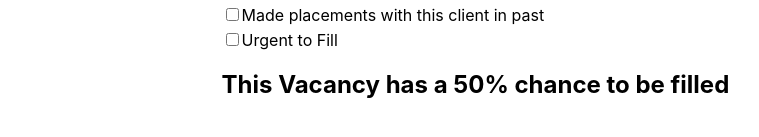
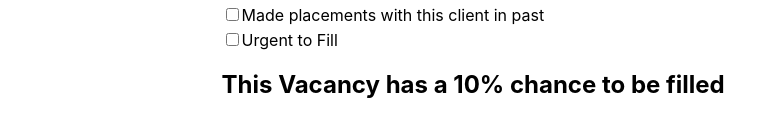
Before and after one commit to jpblicer/VacancyRiskCalculator, a React (Create React App) app: page / in a window 1280 px wide. Shown: the part 407-544 px from the top of the page, without its empty margins (316-1075 px from the left). Built offline with nearby package versions, Linux system fonts and the light colour scheme.

Commit message:
create useState for checkbox for coreArea, on true add 10 to the totalRisk variable

```diff
--- a/src/components/RiskCalculator.js
+++ b/src/components/RiskCalculator.js
@@ -10,13 +10,15 @@ function RiskCalculator(){
     const [interviewCriteriaOne, setInterviewCriteriasOne] = useState('2');
     const [interviewCriteriaTwo, setInterviewCriteriasTwo] = useState('2');
     const [interviewCriteriaThree, setInterviewCriteriasThree] = useState('2');
+    const [coreArea, setCoreArea] = useState(false);
+
 
     const totalFee = (expectedBill * (feePercentage/100));
-    const threeCriteriaScore = ((Number(interviewCriteriaOne) + Number(interviewCriteriaTwo) + Number(interviewCriteriaThree)) / 3)
+    const threeCriteriaScore = ((Number(interviewCriteriaOne) + Number(interviewCriteriaTwo) + Number(interviewCriteriaThree)) / 3);
 
 
 
-    const totalRisk = 50;
+    let totalRisk = 10 +(coreArea ? 10 : 0)
 
 return(
     <form>
@@ -111,8 +113,16 @@ return(
             <input className="clientCommunication" type="checkbox" value="10"></input>
             <label htmlFor="clientCommunication">Client Communicates Well</label>
         </div>
+
+
         <div className="additionalCriteria">
-            <input className="coreArea" type="checkbox" value="10"></input>
+            <input
+            className="coreArea"
+            type="checkbox"
+            checked={coreArea}
+            onChange={e=>setCoreArea(!coreArea)}
+            >
+            </input>
             <label htmlFor="coreArea">Vacancy is in Core Area</label>
         </div>
         <div className="additionalCriteria">
```
